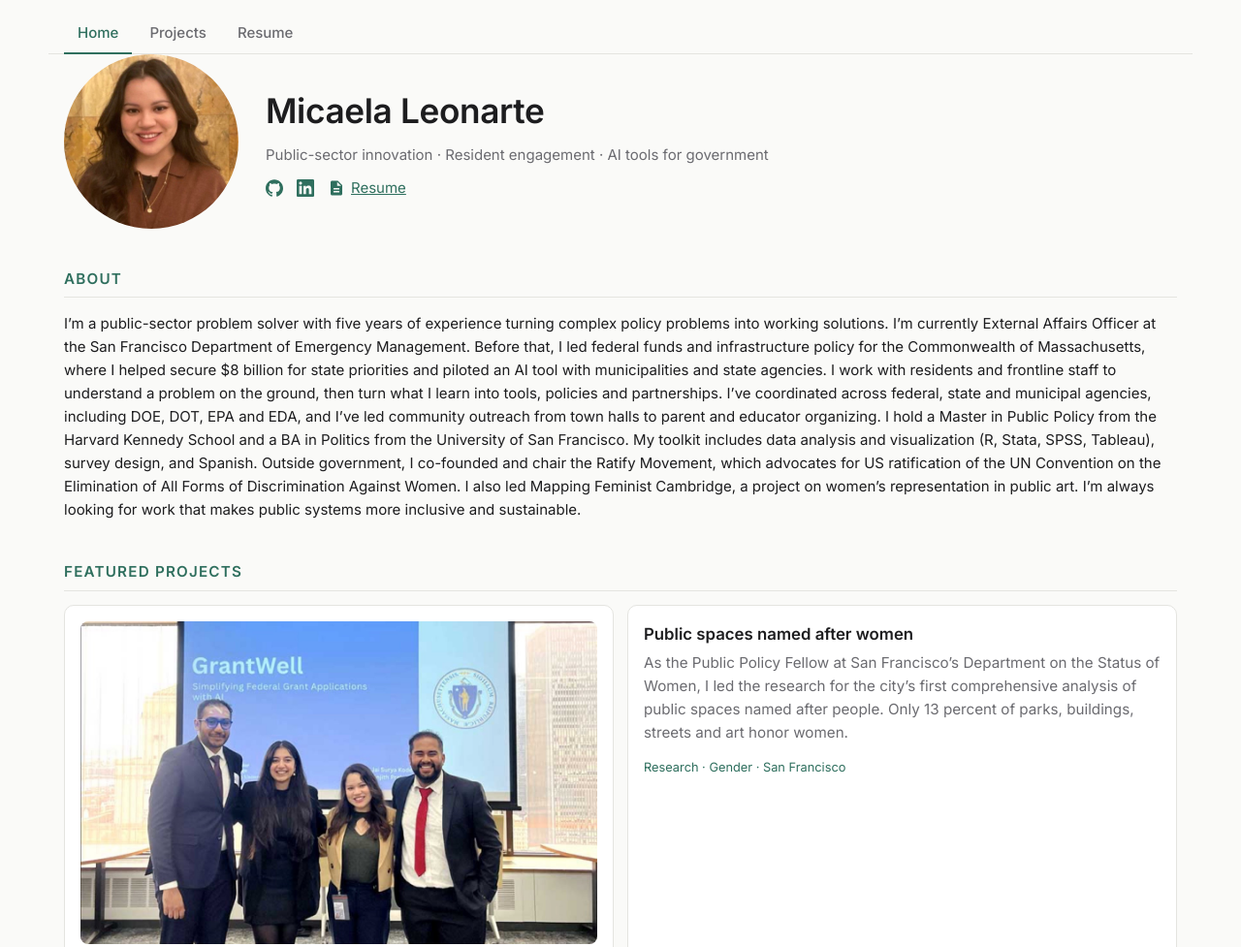
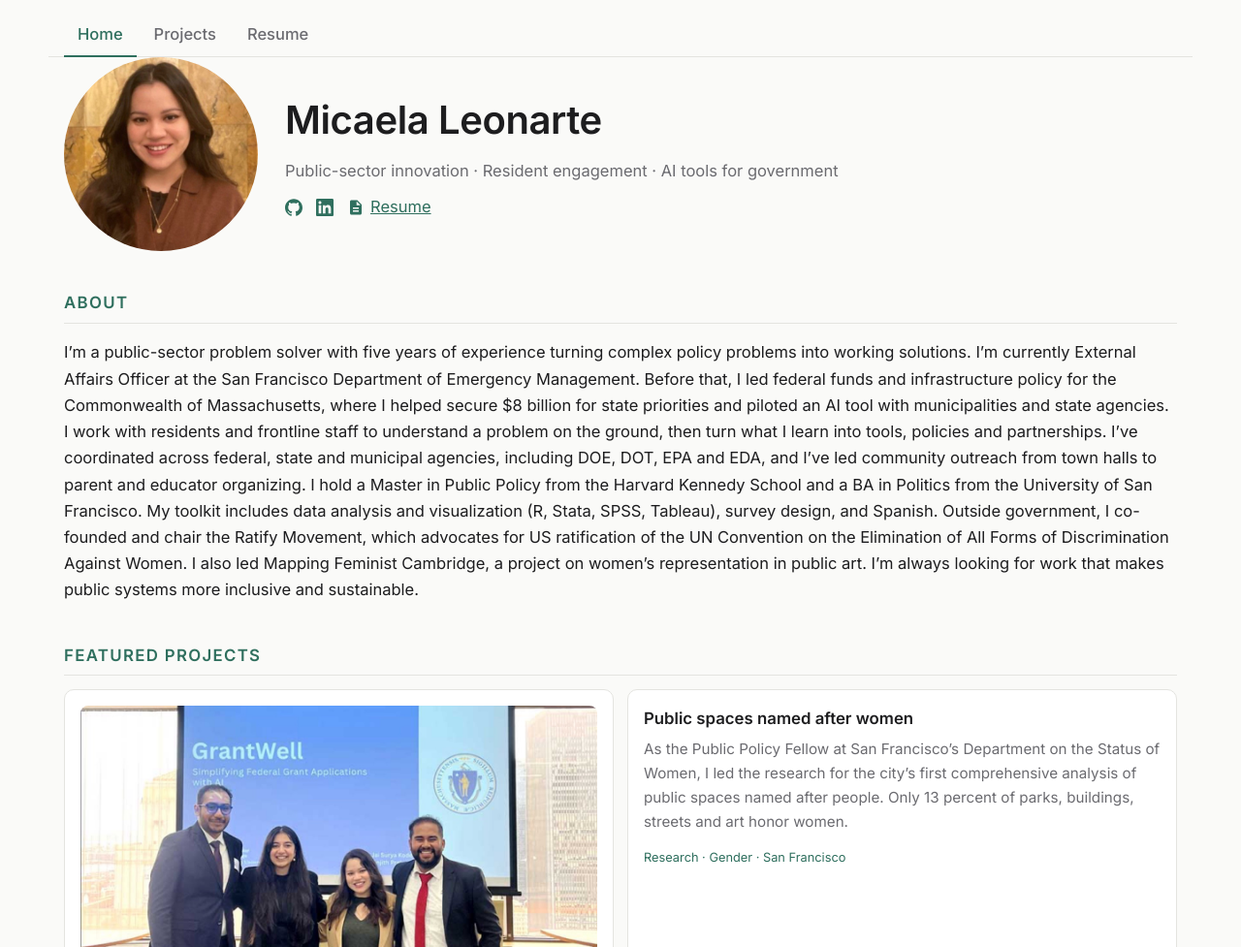
Before and after one commit to micaela-leonarte/micaela-leonarte.github.io, a plain HTML site: page index.html in a window 1280 px wide. Shown: the top 977 px of the page at 97% size. Drawn offline with Linux system fonts and the light colour scheme.

Commit message:
Slightly larger type, headings and photo

```diff
--- a/css/style.css
+++ b/css/style.css
@@ -36,8 +36,8 @@ body {
   background: var(--bg);
   color: var(--fg);
   font-family: Inter, -apple-system, BlinkMacSystemFont, "Segoe UI", Roboto, sans-serif;
-  font-size: 15px;
-  line-height: 1.6;
+  font-size: 16.5px;
+  line-height: 1.65;
 }
 
 main, header.hero, footer {
@@ -56,16 +56,16 @@ main, header.hero, footer {
 }
 
 .avatar {
-  width: 180px;
-  height: 180px;
+  width: 200px;
+  height: 200px;
   border-radius: 50%;
   object-fit: cover;
   background: var(--border);
 }
 
-h1 { font-size: 2.2rem; font-weight: 600; letter-spacing: -0.01em; margin: 0 0 6px; }
+h1 { font-size: 2.5rem; font-weight: 600; letter-spacing: -0.01em; margin: 0 0 6px; }
 h2 {
-  font-size: 0.95rem;
+  font-size: 1.05rem;
   text-transform: uppercase;
   letter-spacing: 0.08em;
   color: var(--accent);
@@ -148,7 +148,7 @@ h3 { font-size: 1.05rem; margin: 0 0 4px; }
   grid-template-columns: 1fr 1fr;
   gap: 28px;
   align-items: center;
-  margin: 44px 0;
+  margin: 56px 0;
 }
 .timeline .step figure { margin: 0; }
 .timeline .step figcaption { font-size: 0.75rem; color: var(--muted); opacity: 0.75; margin-top: 6px; text-align: center; }
@@ -162,7 +162,7 @@ h3 { font-size: 1.05rem; margin: 0 0 4px; }
 .timeline .step-image-right figure { order: 2; }
 .timeline .step-text-only { grid-template-columns: 1fr; }
 .step-date { color: var(--accent); font-size: 0.72rem; font-weight: 600; text-transform: uppercase; margin: 0 0 8px; letter-spacing: 0.12em; }
-.step-text h3 { font-size: 1.1rem; font-weight: 500; line-height: 1.3; margin-bottom: 10px; }
+.step-text h3 { font-size: 1.2rem; font-weight: 500; line-height: 1.3; margin-bottom: 10px; }
 .step-text p { margin: 0 0 6px; }
 .bridge {
   text-align: center;
--- a/index.html
+++ b/index.html
@@ -18,7 +18,7 @@
   </nav>
 
   <header class="hero">
-    <img class="avatar" src="assets/images/profile.jpg" alt="Micaela Leonarte" width="180" height="180">
+    <img class="avatar" src="assets/images/profile.jpg" alt="Micaela Leonarte" width="200" height="200">
     <div>
       <h1>Micaela Leonarte</h1>
       <p class="tagline">Public-sector innovation · Resident engagement · AI tools for government</p>
```
